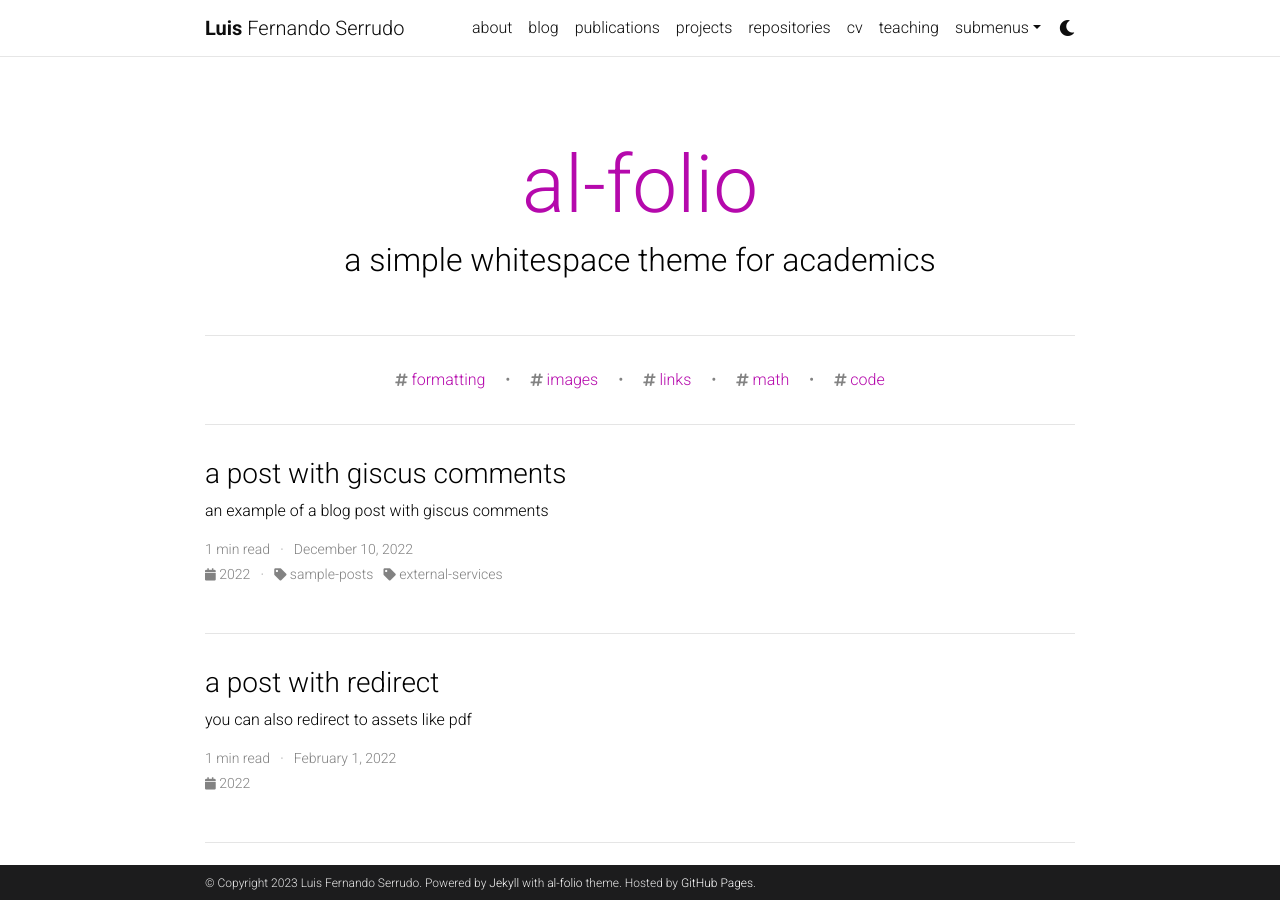
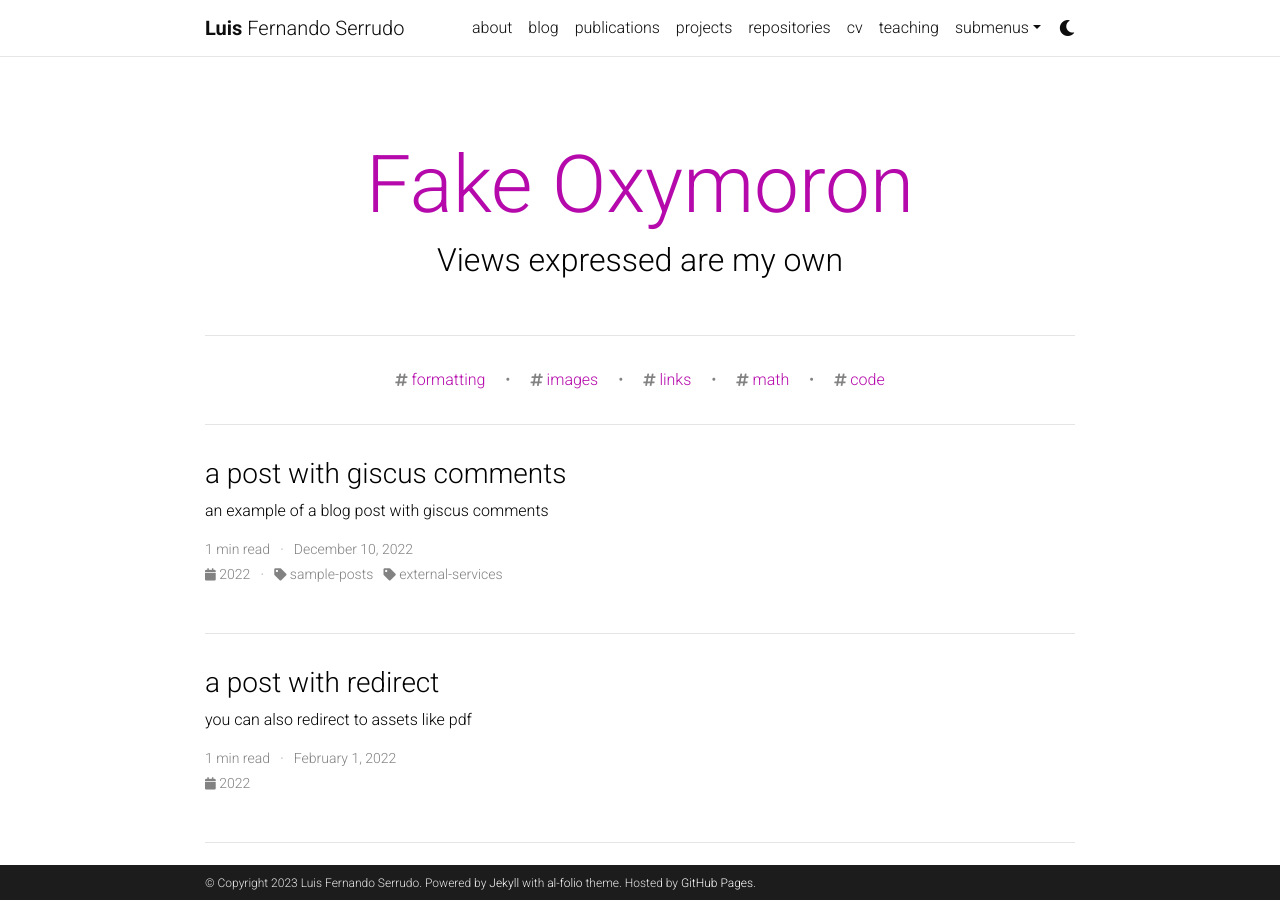
Before and after one commit to lserrudo/lserrudo.github.io, a Jekyll site: the page built from _pages/index.html, in a window 1280 px wide and 900 px high. Built offline with Jekyll 4.4.1, drawn with Linux system fonts in a browser that asks for light colours; full-size pictures stand in for the smaller copies a plugin makes; the list of posts is cut into pages by our own code; comment, search, counter and statistics services are not loaded; a style sheet for code colours, icons or effects is not loaded.

Commit message:
Update 9

```diff
--- a/_config.yml
+++ b/_config.yml
@@ -70,9 +70,9 @@ og_image: # The site-wide (default for all links) Open Graph preview image
 # Social integration
 # -----------------------------------------------------------------------------
 
-github_username: # your GitHub user name
+github_username: lserrudo # your GitHub user name
 gitlab_username: # your GitLab user name
-twitter_username: # your Twitter handle
+twitter_username: serrudo_in # your Twitter handle
 mastodon_username: # your mastodon instance+username in the format instance.tld/@username
 linkedin_username: # your LinkedIn user name
 telegram_username: # your Telegram user name
@@ -119,9 +119,9 @@ bing_site_verification:  # out your bing-site-verification ID (Bing Webmaster)
 # Blog
 # -----------------------------------------------------------------------------
 
-blog_name: al-folio # blog_name will be displayed in your blog page
+blog_name: Fake Oxymoron # blog_name will be displayed in your blog page
 blog_nav_title: blog # your blog must have a title for it to be displayed in the nav bar
-blog_description: a simple whitespace theme for academics
+blog_description: Views expressed are my own
 permalink: /blog/:year/:title/
 
 # Pagination
```
